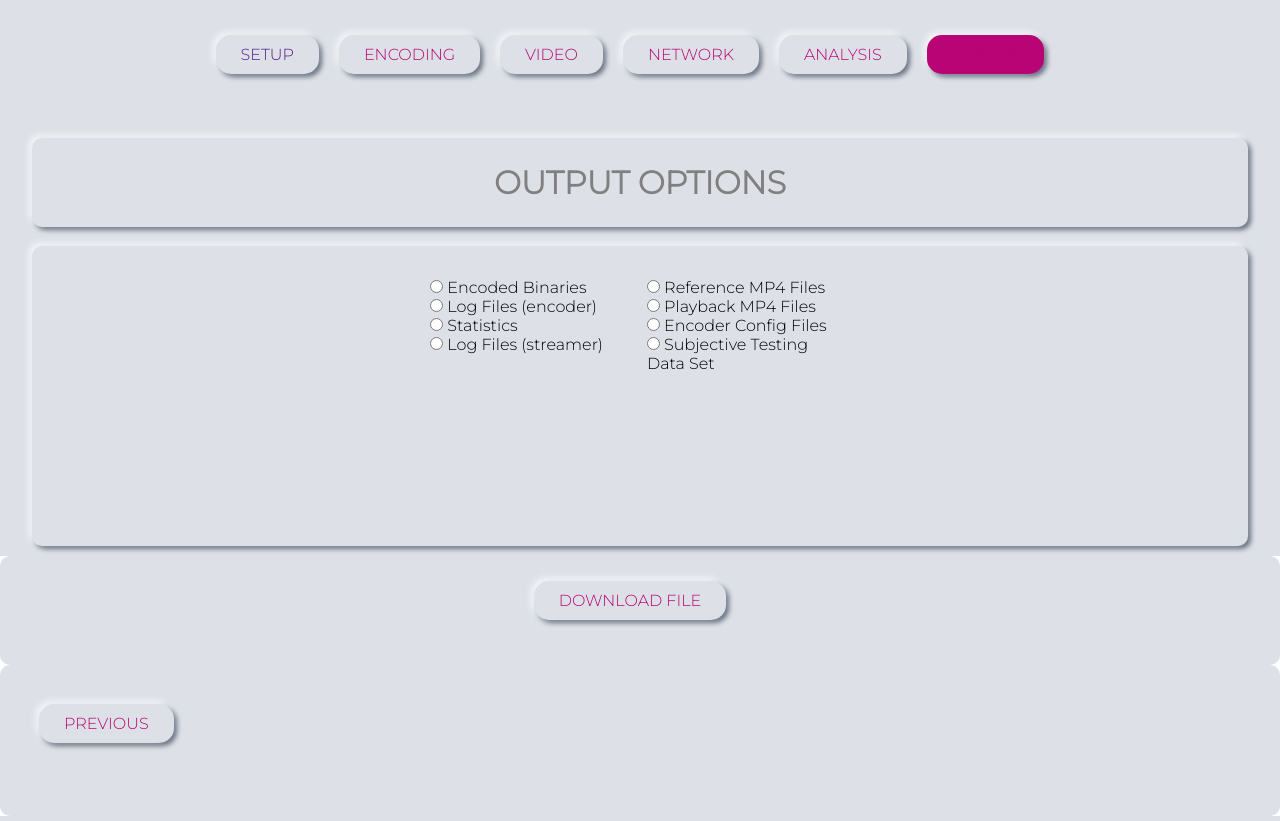
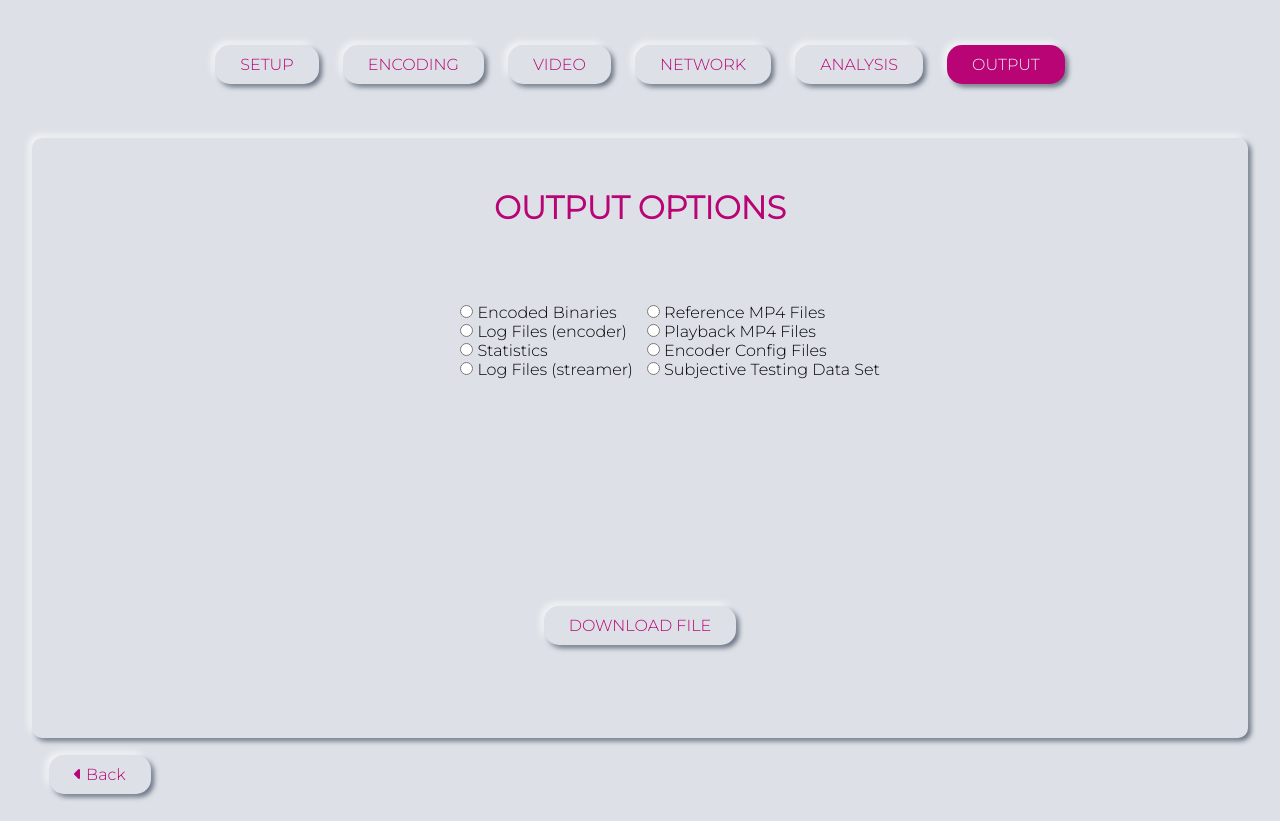
Before and after one commit to adamjclacher/CS356Group1, a Flask app: page /output in a window 1280 px wide. Run offline with Flask 3, Linux system fonts and the light colour scheme; some libraries are stand-ins or nearby versions.

Commit message:
SCRUM-96 see description of SCRUM-96 for all changes carried out

```diff
--- a/src/app.py
+++ b/src/app.py
@@ -13,11 +13,6 @@
 def root():
     page_name = 1
     return render_template('index.html', pageName=page_name)
-
-@app.route('/analysis_viewer')
-def analysis_viewer():
-    page_name = 6
-    return render_template('analysis.html', page_name=page_name)
 
 @app.route('/encoder_viewer')
 def encoder_viewer():
@@ -47,7 +42,6 @@
     page_name = 5
     return render_template('layerConfig.html', pageName=page_name)
 
-
 @app.route('/network')
 def network():
     page_name = 6
@@ -59,10 +53,15 @@
     page_name = 7
     return render_template('impairment_options.html', pageName=page_name)
 
+@app.route('/analysis_viewer')
+def analysis_viewer():
+    page_name = 8
+    return render_template('analysis.html', pageName=page_name)
+
 
 @app.route('/output')
 def output():
-    page_name = 8
+    page_name = 9
     return render_template('outputPage.html', pageName=page_name)
 
 
--- a/src/templates/base.html
+++ b/src/templates/base.html
@@ -31,9 +31,9 @@
             <a id="setupButton" href="{{ url_for('root') }}" class="button colour raised roundedCorners boldText">SETUP</a>
             <a id="encoderOptionsButton" href="{{ url_for('encoder_viewer') }}" class="button colour raised roundedCorners boldText">ENCODING</a>
             <a id="videoOptionsButton" href="{{ url_for('video_options') }}" class="button colour raised roundedCorners boldText">VIDEO</a>
-            <a href="{{ url_for('network') }}" class="button colour raised roundedCorners boldText disabledButton">NETWORK</a>
-            <a href="{{ url_for('impairment_options') }}" class="button colour raised roundedCorners boldText disabledButton">ANALYSIS</a>
-            <a href="{{ url_for('analysis_viewer') }}" class="button colour raised roundedCorners boldText disabledButton">OUTPUT</a>
+            <a id="networkButton" href="{{ url_for('network') }}" class="button colour raised roundedCorners boldText disabledButton">NETWORK</a>
+            <a id="analysisPageButton" href="{{ url_for('analysis_viewer') }}" class="button colour raised roundedCorners boldText disabledButton">ANALYSIS</a>
+            <a id="outputButton" href="{{ url_for('output') }}" class="button colour raised roundedCorners boldText disabledButton">OUTPUT</a>
           </div>
         </div>
 
@@ -54,7 +54,41 @@
   </body>
 
 
+  <script>
 
+  document.addEventListener('DOMContentLoaded', function() {
+          var pageName = {{ pageName }}; // Ensure pageName is passed correctly from Flask
+
+          var setupButton = document.getElementById('setupButton');
+          var encoderOptionsButton = document.getElementById('encoderOptionsButton');
+          var videoOptionsButton = document.getElementById('videoOptionsButton');
+
+          var networkButton = document.getElementById('networkButton');
+          var analysisPageButton = document.getElementById('analysisPageButton');
+          var outputButton = document.getElementById('outputButton');
+
+          // Add the new class based on the value of pageName
+          if (pageName === 1) {
+            setupButton.classList.add('backgroundColour');
+            setupButton.style.color = '#efefef';
+          } else if (pageName === 2) {
+            encoderOptionsButton.classList.add('backgroundColour');
+            encoderOptionsButton.style.color = '#efefef';
+          } else if (pageName >= 3 && pageName <= 5) {
+            videoOptionsButton.classList.add('backgroundColour');
+            videoOptionsButton.style.color = '#efefef';
+          } else if(pageName === 6 || pageName === 7){
+            networkButton.classList.add('backgroundColour');
+            networkButton.style.color = '#efefef';
+          } else if(pageName === 8){
+            analysisPageButton.classList.add('backgroundColour');
+            analysisPageButton.style.color = '#efefef';
+          } else if(pageName === 9){
+            outputButton.classList.add('backgroundColour');
+            outputButton.style.color = '#efefef';
+          }
+        });
+  </script>
 
 
 
@@ -380,26 +414,5 @@
 </style>
 
 
-<script>
 
-document.addEventListener('DOMContentLoaded', function() {
-        var pageName = {{ pageName }}; // Ensure pageName is passed correctly from Flask
-
-        var setupButton = document.getElementById('setupButton');
-        var encoderOptionsButton = document.getElementById('encoderOptionsButton');
-        var videoOptionsButton = document.getElementById('videoOptionsButton');
-
-        // Add the new class based on the value of pageName
-        if (pageName === 1) {
-          setupButton.classList.add('backgroundColour');
-          setupButton.style.color = '#efefef';
-        } else if (pageName === 2) {
-          encoderOptionsButton.classList.add('backgroundColour');
-          encoderOptionsButton.style.color = '#efefef';
-        } else if (pageName >= 3 && pageName <= 5) {
-          videoOptionsButton.classList.add('backgroundColour');
-          videoOptionsButton.style.color = '#efefef';
-        }
-      });
-</script>
 </html>
--- a/src/templates/impairment_options.html
+++ b/src/templates/impairment_options.html
@@ -117,7 +117,7 @@
                 <a href="{{ url_for('network') }}" class="button colour raised roundedCorners backButton"><i class="fa-solid fa-caret-left"></i> Back</a>
               </div>
               <div class="right" style="text-align:right">
-                <a href="" class="button colour raised roundedCorners nextButton">Next <i class="fa-solid fa-caret-right"></i></a>
+                <a href="{{ url_for('analysis_viewer') }}" class="button colour raised roundedCorners nextButton">Next <i class="fa-solid fa-caret-right"></i></a>
               </div>
             </div>
 
--- a/src/templates/outputPage.html
+++ b/src/templates/outputPage.html
@@ -1,44 +1,18 @@
+{% extends "base.html" %}
 
-<!doctype html>
-<html lang="en" dir="ltr">
-<head>
-    <meta charset="utf-8">
-    <title>CS356 Project - Home</title>
+{% block title %}Home Page{% endblock %}
 
-    <link rel="stylesheet" href="../static/css/stylesheet.css">
-    <link rel="stylesheet" href="../static/css/additional.css">
-    <!--    <link rel="stylesheet" type="text/css" href="{{ url_for('static',filename='css/stylesheet.css') }}">-->
-    <!--    <link rel="stylesheet" type="text/css" href="{{ url_for('static',filename='css/additional.css') }}">-->
-
-    <script src="../static/js/script.js" defer></script>
-    <script src="../static/js/index.js" defer></script>
-    <!--    <script src="https://kit.fontawesome.com/e0a50a6f3e.js" crossorigin="anonymous"></script>-->
-
-    <meta name="viewport" content="width=device-width, initial-scale=1">
-
-    <link rel="preconnect" href="https://fonts.googleapis.com">
-    <link rel="preconnect" href="https://fonts.gstatic.com" crossorigin>
-    <link href="https://fonts.googleapis.com/css2?family=Montserrat:wght@300&display=swap" rel="stylesheet">
-</head>
-<body>
-<div class="content">
-    <div class="section centreContent">
-        <a href="" class="button raised roundedCorners boldText">SETUP</a>
-        <a href="" class="button colour raised roundedCorners boldText">ENCODING</a>
-        <a href="" class="button colour raised roundedCorners boldText disabledButton">VIDEO</a>
-        <a href="" class="button colour raised roundedCorners boldText disabledButton">NETWORK</a>
-        <a href="" class="button colour raised roundedCorners boldText disabledButton">ANALYSIS</a>
-        <a href="" class="button backgroundColour colour raised roundedCorners boldText">OUTPUT</a>
+{% block content %}
+<div class="section raised splitWidthContainer mainContent">
+  <div class="section centreContent" style="text-align:center;">
+      <h1 class="colour">OUTPUT OPTIONS</h1>
   </div>
   <br>
-    <div class="section raised centreContent">
-        <h1>OUTPUT OPTIONS</h1>
-    </div>
-    <br>
-    <div class="section raised centreContent" style="height: 300px">
+  <div class="section centreContent" style="height: 300px">
       <div class="centreContent">
           <div class="splitWidthContainer">
-                <div class="left">
+              <div class="left" style="text-align:right">
+                <div class="" style="display:inline-block;text-align:left">
                   <label><input type="radio" name="output" value="encodedBinaries"> Encoded Binaries </label>
                   <br>
                   <label><input type="radio" name="output" value="logFilesEncoder"> Log Files (encoder) </label>
@@ -47,7 +21,9 @@
                   <br>
                   <label><input type="radio" name="output" value="logFilesStreamer"> Log Files (streamer) </label>
                 </div>
-                <div class="right">
+              </div>
+              <div class="right" style="text-align:left;">
+                <div class="" style="display:inline-block;">
                   <label><input type="radio" name="output" value="reference"> Reference MP4 Files </label>
                   <br>
                   <label><input type="radio" name="output" value="playback"> Playback MP4 Files </label>
@@ -55,29 +31,28 @@
                   <label><input type="radio" name="output" value="encoderConfigFiles"> Encoder Config Files </label>
                   <br>
                   <label><input type="radio" name="output" value="subjectiveTesting"> Subjective Testing Data Set </label>
+
+                </div>
+
               </div>
           </div>
       </div></div>
-</div>
+
   <div class="section">
-    <div class="centreContent">
+  <div class="centreContent" style="text-align:center;">
       <a href="" class="button colour raised roundedCorners boldText centreContent"
          onclick="">DOWNLOAD FILE</a>
   </div></div>
+</div>
+
 <!-- PREVIOUS PAGE BUTTON -->
-<div class="section">
 <div class="splitWidthContainer">
               <div class="left">
-            <div class="splitWidthContainer">
-                <div class="left">
-                    <a href="" class="button colour raised roundedCorners boldText centreContent"
-                       onclick="displayPageOptions()">PREVIOUS</a></div>
-                <div class="right">
+                <a href="{{ url_for('analysis_viewer') }}" class="button colour raised roundedCorners backButton"><i class="fa-solid fa-caret-left"></i> Back</a>
+
+
+              </div>
+              <div class="right" style="text-align:right">
               </div>
             </div>
-            <div class="right"></div>
-        </div>
-    </div>
-</div>
-</body>
-</html>
+{% endblock %}
--- a/src/templates/videoOptions.html
+++ b/src/templates/videoOptions.html
@@ -9,7 +9,7 @@
                 - 3 radio buttons (encode only/live stream/stream & record) -->
             <div class="section raised centreContent mainContent" style="text-align:center">
               <br><br>
-              <h1 class="colour boldText">Video Selection</h1>
+              <h1 class="colour boldText colour">VIDEO SELECTION</h1>
               <br><br>
                 <div class="section lowered roundedCorners" style="width:300px;display:inline-block">
 
```
Also changed, not shown: src/templates/Encoding.html (+5 -5 lines), src/templates/analysis.html (+39 -11 lines), src/templates/layerOptions.html (+6 -6 lines). Lines whose indentation alone changed are shown as unchanged.
